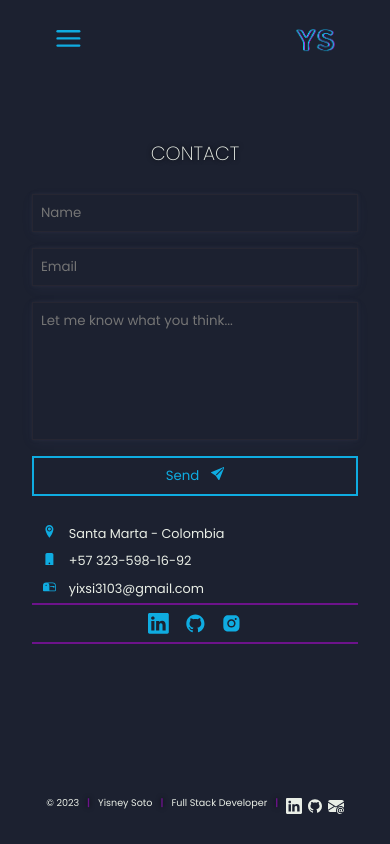
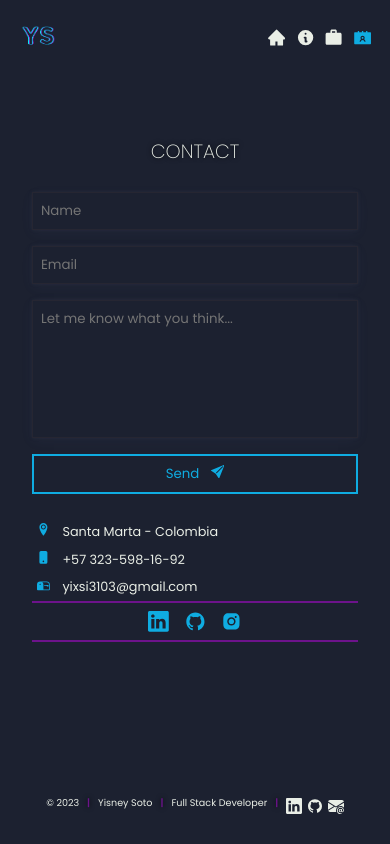
Before and after one commit to Yixsi/Portfolio, a Next.js app: page /contact in a window 390 px wide. Built offline with nearby package versions, Linux system fonts and the light colour scheme; a web font is replaced by a local one.

Commit message:
send to production

```diff
--- a/components/Header/Header.jsx
+++ b/components/Header/Header.jsx
@@ -1,54 +1,54 @@
 import Link from 'next/link';
-import { useState } from 'react';
+import { useState, useEffect } from 'react';
 import styles from './Header.module.css';
-import { FiMenu } from 'react-icons/fi';
-import Image from 'next/image'
+import { AiFillHome, AiFillContacts } from 'react-icons/ai';
+import { HiInformationCircle } from 'react-icons/hi';
+import { MdWork } from 'react-icons/md';
+import Image from 'next/image';
 import { useRouter } from 'next/router';
 
 export default function Header() {
   const router = useRouter();
-  const [isMenuOpen, setIsMenuOpen] = useState(false);
-  const [showLogo, setShowLogo] = useState(true);
+  const [showIcons, setShowIcons] = useState(false);
 
-  function toggleMenu() {
-    setIsMenuOpen(!isMenuOpen);
-    setShowLogo(!showLogo);
+  useEffect(() => {
+    function handleResize() {
+      setShowIcons(window.innerWidth <= 499);
     }
+
+    handleResize(); // Check initial width
+    window.addEventListener('resize', handleResize);
+
+    return () => {
+      window.removeEventListener('resize', handleResize);
+    };
+  }, []);
 
   return (
     <header>
       <nav className={styles.nav}>
-        <Link href='/' className={styles.menuToggle} onClick={toggleMenu}>
-        <button className={styles.menuToggle} onClick={toggleMenu}>
-          <FiMenu />
-        </button>
-      </Link>
+        <Link href='/'>
           <Image
             src='/YS-logo.png'
             alt='Logo'
             width={100}
             height={80}
-          className={showLogo ? styles.showLogo : styles.hideLogo}
+            className={styles.logo}
           />
-        <ul className={`${styles.navList} ${isMenuOpen ? styles.open : ''}`}>
+        </Link>
+        <ul className={styles.navList}>
           <li className={router.pathname === '/' ? styles.activeLink : styles.navListItem}>
-            <Link href='/'>
-              Home
-            </Link>
+            <Link href='/'>{showIcons ? <AiFillHome className={styles.icon}/> : 'Home'}</Link>
           </li>
           <li className={router.pathname === '/about' ? styles.activeLink : styles.navListItem}>
-            <Link href='/about'>
-              About
-            </Link>
+            <Link href='/about'>{showIcons ? <HiInformationCircle className={styles.icon} /> : 'About'}</Link>
           </li>
           <li className={router.pathname === '/projects' ? styles.activeLink : styles.navListItem}>
-            <Link href='/projects'>
-              Projects
-            </Link>
+            <Link href='/projects'>{showIcons ? <MdWork className={styles.icon} /> : 'Projects'}</Link>
           </li>
           <li className={router.pathname === '/contact' ? styles.activeLink : styles.navListItem}>
             <Link href='/contact'>
-              Contact
+              {showIcons ? <AiFillContacts className={styles.icon} /> : 'Contact'}
             </Link>
           </li>
         </ul>
--- a/components/Header/Header.module.css
+++ b/components/Header/Header.module.css
@@ -4,69 +4,14 @@
     justify-content: space-between;
 }
 
-.menuToggle {
-    display: block;
-    cursor: pointer;
-    height: 3rem;
-    width: 3rem;
-    position: relative;
-    z-index: 1;
-    background-color: transparent;
-    outline: none;
-    border: none;
-    font-size: 1.8rem;
-    color: var(--blue);
-}
-
-.menuToggle:hover {
-    font-size: 1.8rem;
-    color: var(--purple);
-}
-
-.menuIcon {
-    display: block;
-    width: 1.5rem;
-    height: 2px;
-    background-color: black;
-    position: absolute;
-    top: 50%;
-    left: 50%;
-    transform: translate(-50%, -50%);
-    transition: all 0.3s ease-in-out;
-}
-
-.menuIcon:before,
-.menuIcon:after {
-    content: "";
-    display: block;
-    width: 1.5rem;
-    height: 2px;
-    background-color: black;
-    position: absolute;
-    transition: all 0.3s ease-in-out;
-}
-
-.menuIcon:before {
-    transform: translateY(-0.5rem);
-}
-
-.menuIcon:after {
-    transform: translateY(0.5rem);
-}
-
-.showLogo {
-    width: 60px;
-    height: auto;
-}
-
-.hideLogo {
-    display: none;
+.logo {
+    width: auto;
+    height: 50px;
 }
 
 .navList {
     list-style: none;
-    z-index: 0;
-    display: none;
+    display: flex;
 }
 
 .navList.open {
@@ -75,7 +20,6 @@
 
 .navListItem {
     margin: 0.5rem 0;
-    font-weight: 400;
 }
 
 .activeLink {
@@ -86,9 +30,13 @@
     transition: .3s ease-out;
 }
 
-@media (min-width: 768px) {
+.icon {
+    font-size: 1.2rem;
+}
+
+@media (min-width: 640px) {
     .menuToggle {
-        display: none;
+            display: none;
     }
 
     .navList {
@@ -101,4 +49,9 @@
         text-shadow: 0 0 15px var(--blue);
 
     }
+
+    .logo {
+        width: 60px;
+        height: auto;
+    }
 }
--- a/styles/global.css
+++ b/styles/global.css
@@ -79,7 +79,7 @@ h2 {
 
 li {
     color: var(--text);
-    padding: 0.3rem 0.7rem;
+    padding: 0.3rem 0.3rem;
 }
 
 .confirmSent {
@@ -92,7 +92,7 @@ li {
 header {
     grid-column: 1 / 4;
     grid-row: 1 / 2;
-    margin: 0 2rem;
+    margin: 0;
 }
 
 main {
@@ -141,6 +141,15 @@ footer {
     p {
         font-size: 1.2rem;
     }
+
+    li {
+        color: var(--text);
+        padding: 0.3rem 0.7rem;
+    }
+
+    header {
+        margin: 0 1rem;
+    }
 }
 
 @media (min-width: 768px) {
--- a/utils/projects.js
+++ b/utils/projects.js
@@ -67,8 +67,8 @@ export const projects = [
     {
         title: 'Rick and Morty',
         role: 'Front-end Developer',
-        description: 'This is an app that consumes the Rick and Morty API and allows the users to check the more than a hundred characters and has a dynamic pagination to keep bringing all the data. It also enables users to add/delete characters from their favorites list and use the search bar to find matching characters.',
-        tasks: 'I used a minimalistic but cool design to attract the target public. I used redux actions to request the data from the API and react to render the client interface. This project helped me understand the life cycle of react components.',
+        description: 'This is an app that consumes the Rick and Morty API and allows the users check more than a hundred characters and also add/delete characters from their favorites. Additionaly, they can use the search bar to find specific characters.',
+        tasks: 'Web design, API requests,render information, dinamic pagination, redux and local states to control favorites.',
         image: '/projects/r&m.jpg',
         techs: [<IoLogoReact key='1' title='ReactJS'/>,
                 <IoLogoJavascript key='2' title='JavaScript'/>,
```
Also changed, not shown: components/Project/Project.module.css (+8 -6 lines). Lines whose indentation alone changed are shown as unchanged.
